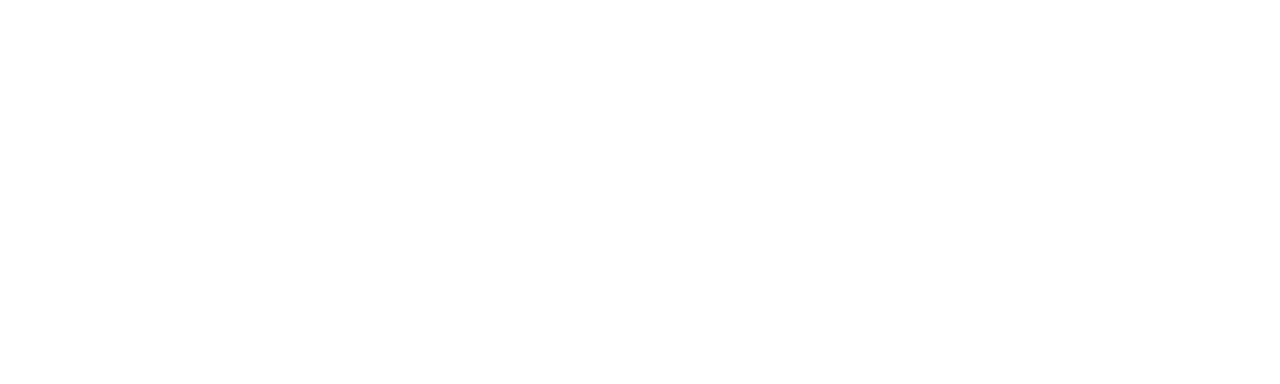
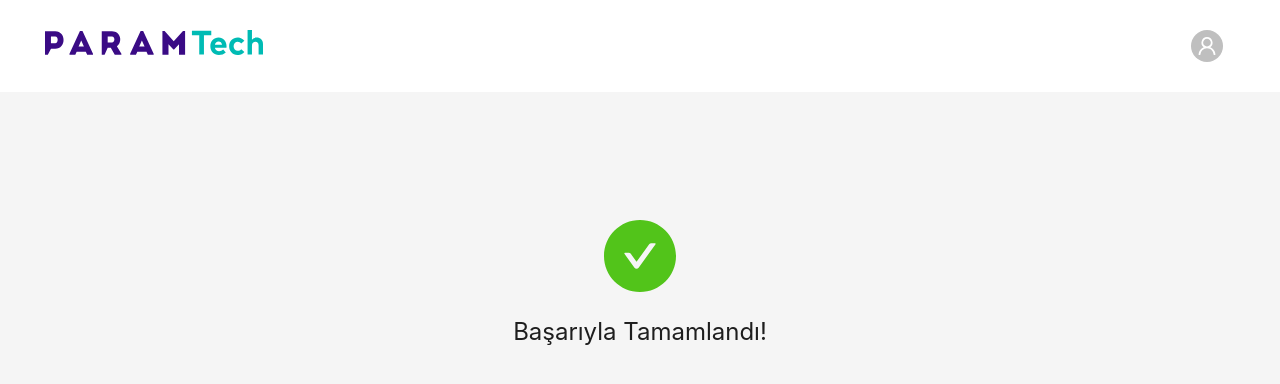
Before and after one commit to 1sahinomer1/offers-and-pay, a React (Create React App) app: page /success in a window 1280 px wide. Before the commit this address had no page. Shown: the top 384 px of the page. Built offline with nearby package versions, Linux system fonts and the light colour scheme.

Commit message:
feat : add succes page

```diff
--- a/src/App.tsx
+++ b/src/App.tsx
@@ -1,9 +1,16 @@
 import { Route, BrowserRouter, Routes } from "react-router-dom";
+import { ToastContainer } from "react-toastify";
+import { Provider } from "react-redux";
 
-import { CheckoutPage, Homepage, Login, PackageDetailPage } from "./pages";
-import { Provider } from "react-redux";
+import {
+  CheckoutPage,
+  Homepage,
+  Login,
+  PackageDetailPage,
+  SuccessPage,
+} from "./pages";
+
 import { store } from "./store/store";
-import { ToastContainer } from "react-toastify";
 
 function App() {
   return (
@@ -14,6 +21,7 @@
           <Route path="/packages" element={<Homepage />} />
           <Route path="/packages/:id" element={<PackageDetailPage />} />
           <Route path="/checkout" element={<CheckoutPage />} />
+          <Route path="/success" element={<SuccessPage />} />
         </Routes>
       </BrowserRouter>
       <ToastContainer
--- /dev/null
+++ b/src/pages/SuccessPage/SuccessPage.tsx
@@ -0,0 +1,18 @@
+import { Result } from "antd";
+import { MainLayout } from "layouts";
+
+const SuccessPage = () => {
+  return (
+    <MainLayout>
+      <Result
+        status="success"
+        title="Başarıyla Tamamlandı!"
+        subTitle=""
+        style={{ width: "100%" }}
+        extra={[]}
+      />
+    </MainLayout>
+  );
+};
+
+export default SuccessPage;
--- a/src/pages/index.tsx
+++ b/src/pages/index.tsx
@@ -2,3 +2,4 @@
 export { default as CheckoutPage } from "./CheckoutPage/CheckoutPage";
 export { default as Login } from "./Login/Login";
 export { default as PackageDetailPage } from "./PackageDetailPage/PackageDetailPage";
+export { default as SuccessPage } from "./SuccessPage/SuccessPage";
```
